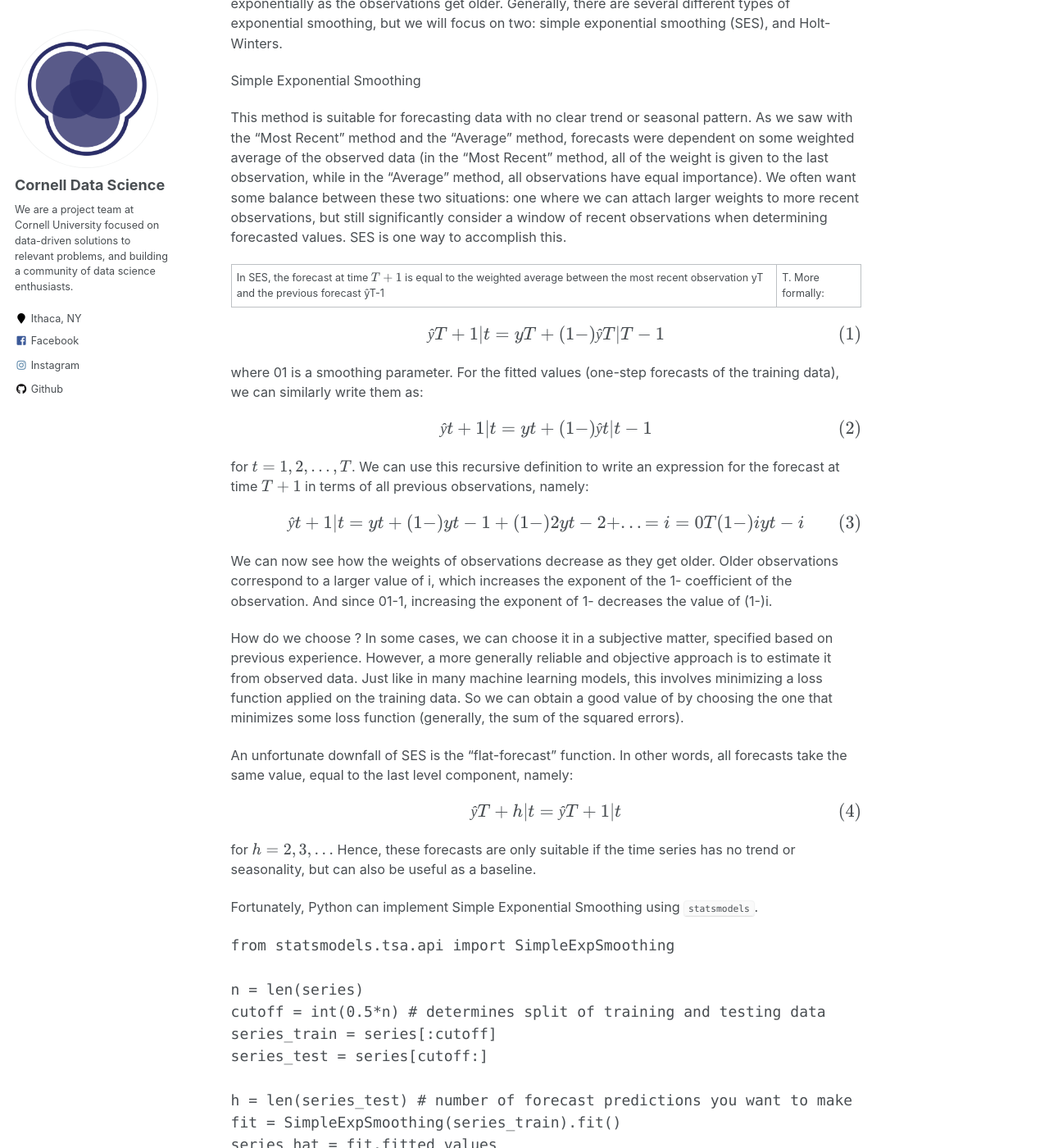
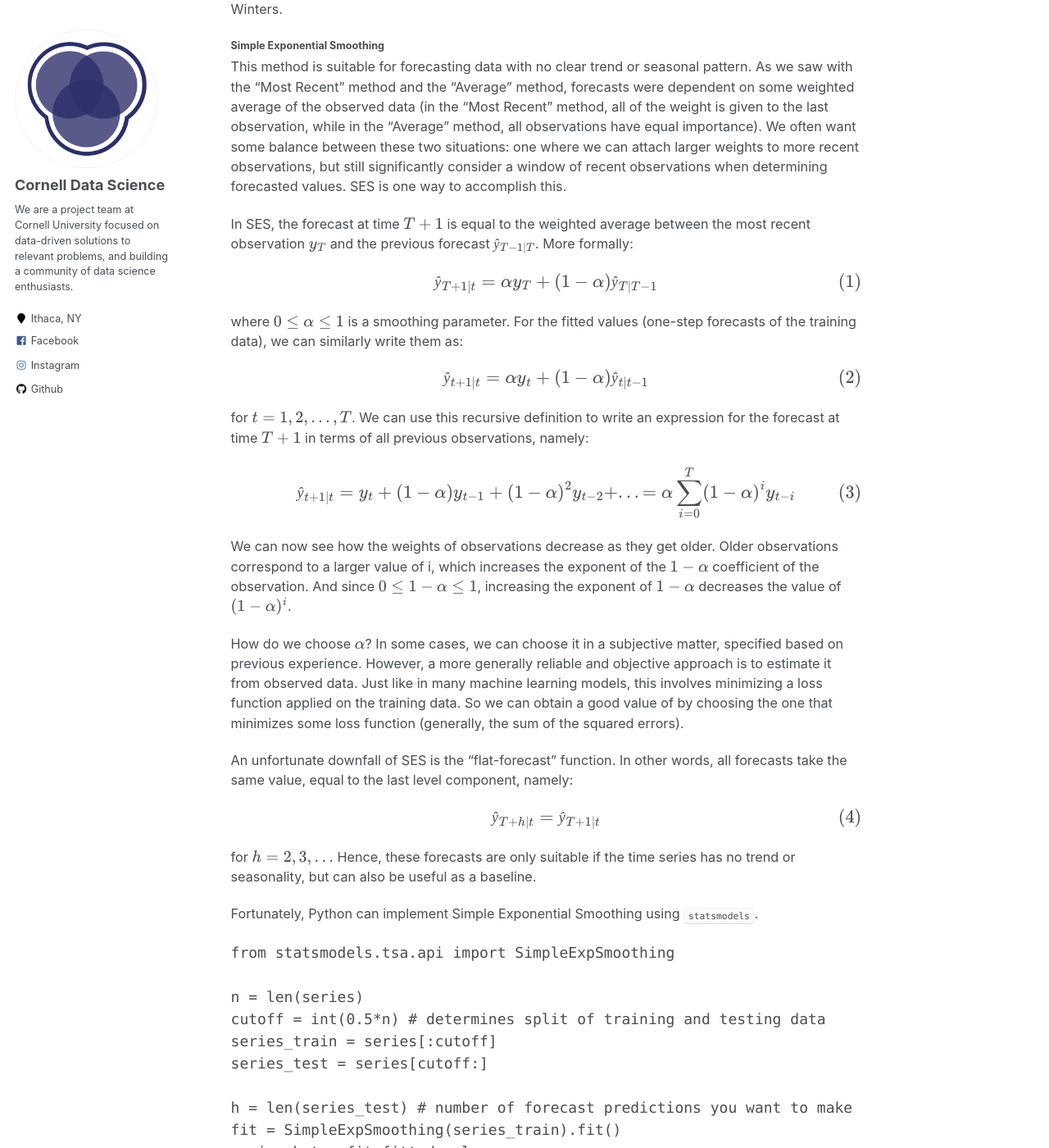
Before and after one commit to CornellDataScience/education-blogs, a Jekyll site: the page built from _posts/2022-04-14-time-series.md, in a window 1280 px wide and 1400 px high, scrolled down 3163 px. Shown: the whole window at 82% size. Built offline with Jekyll 4.4.1, drawn with Linux system fonts in a browser that asks for light colours; formulas are drawn with MathJax 3; some of the changed text lies outside the part shown.

Commit message:
updated time series formatting

```diff
--- a/_posts/2022-04-14-time-series.md
+++ b/_posts/2022-04-14-time-series.md
@@ -78,35 +78,33 @@ We have a few naive heuristics for simple forecasting:
 * _“Average”/Mean Method_: Here, the forecasts of all future values are simply equal to the average of the historical training data.
 * _Seasonal Naive Method_: This naive method is particularly useful for seasonal data. We set each forecast to be the last observed value from the same season.
 
-However,
-
-Exponential Smoothing
+### Exponential Smoothing
 
 Exponential smoothing has motivated some of the most successful forecasting models. The idea is that recent examples are weighted averages of previous observations, with the weights decaying exponentially as the observations get older. Generally, there are several different types of exponential smoothing, but we will focus on two: simple exponential smoothing (SES), and Holt-Winters.
 
-Simple Exponential Smoothing
+#### Simple Exponential Smoothing
 
 This method is suitable for forecasting data with no clear trend or seasonal pattern. As we saw with the “Most Recent” method and the “Average” method, forecasts were dependent on some weighted average of the observed data (in the “Most Recent” method, all of the weight is given to the last observation, while in the “Average” method, all observations have equal importance). We often want some balance between these two situations: one where we can attach larger weights to more recent observations, but still significantly consider a window of recent observations when determining forecasted values. SES is one way to accomplish this.
 
-In SES, the forecast at time $T + 1$ is equal to the weighted average between the most recent observation yT and the previous forecast ŷT-1|T. More formally:
+In SES, the forecast at time $T+1$ is equal to the weighted average between the most recent observation $y_T$ and the previous forecast $ŷ_{T-1 \vert T }$. More formally:
 
-$$ ŷT+1|t=yT+(1-)ŷT|T-1 $$
+$$ ŷ_{T+1|t}=\alpha y_T+(1-\alpha)ŷ_{T|T-1} $$
 
-where 01 is a smoothing parameter. For the fitted values (one-step forecasts of the training data), we can similarly write them as:
+where $0\leq \alpha \leq 1$ is a smoothing parameter. For the fitted values (one-step forecasts of the training data), we can similarly write them as:
 
-$$ ŷt+1|t=yt+(1-)ŷt|t-1 $$
+$$ ŷ_{t+1|t}=\alpha y_t+(1-\alpha)ŷ_{t|t-1} $$
 
 for $t=1, 2, ... , T$. We can use this recursive definition to write an expression for the forecast at time $T + 1$ in terms of all previous observations, namely:
 
-$$ ŷt+1|t=yt+(1-)yt-1+(1-)2yt-2+ ... =i=0T(1-)iyt-i $$
+$$ ŷ_{t+1|t}=y_t+(1-\alpha)y_{t-1}+(1-\alpha)^2 y_{t-2}+ ... =\alpha \sum_{i=0}^T (1-\alpha)^i y_{t-i} $$
 
-We can now see how the weights of observations decrease as they get older. Older observations correspond to a larger value of i, which increases the exponent of the 1- coefficient of the observation. And since 01-1, increasing the exponent of 1- decreases the value of (1-)i.
+We can now see how the weights of observations decrease as they get older. Older observations correspond to a larger value of i, which increases the exponent of the $1-\alpha$ coefficient of the observation. And since $0\leq 1-\alpha \leq 1$, increasing the exponent of $1-\alpha$ decreases the value of $(1-\alpha)^i$.
 
-How do we choose ? In some cases, we can choose it in a subjective matter, specified based on previous experience. However, a more generally reliable and objective approach is to estimate it from observed data. Just like in many machine learning models, this involves minimizing a loss function applied on the training data. So we can obtain a good value of  by choosing the one that minimizes some loss function (generally, the sum of the squared errors).
+How do we choose $\alpha$? In some cases, we can choose it in a subjective matter, specified based on previous experience. However, a more generally reliable and objective approach is to estimate it from observed data. Just like in many machine learning models, this involves minimizing a loss function applied on the training data. So we can obtain a good value of  by choosing the one that minimizes some loss function (generally, the sum of the squared errors).
 
 An unfortunate downfall of SES is the “flat-forecast” function. In other words, all forecasts take the same value, equal to the last level component, namely:
 
-$$ ŷT+h|t=ŷT+1|t $$
+$$ ŷ_{T+h|t}=ŷ_{T+1|t} $$
 
 for $h=2, 3, ...$ Hence, these forecasts are only suitable if the time series has no trend or seasonality, but can also be useful as a baseline.
 
@@ -131,14 +129,14 @@ plt.plot(range(cutoff), series_hat)
 forecast.plot()
 </pre>
 
-## Holt-Winters Model
+#### Holt-Winters Model
 
 Often, our time series data has inherent trend and seasonality, and SES tends to perform poorly on such models. At a high-level, Holt-Winters applies seasonality three times:
-Level smoothing (with parameter $⍺$)
-Trend smoothing (with parameter $ꞵ$)
-Seasonal smoothing (with parameter $γ$)
+* Level smoothing (with parameter $\alpha$)
+* Trend smoothing (with parameter $\beta$)
+* Seasonal smoothing (with parameter $\gamma$)
 
-We also specify the length of a seasonal period (s). Additionally, we can specify whether or not to explore seasonality as additive or multiplicative in nature.
+We also specify the length of a seasonal period ($s$). Additionally, we can specify whether or not to explore seasonality as additive or multiplicative in nature.
 
 
 Holt-Winters Additive
@@ -151,13 +149,13 @@ When to use:
 When to use:
 
 
-## Autoregressive Models
+### Autoregressive Models
 
 For stationary time series (i.e., no trend and seasonality), an autoregression sees the value of a variable at time $t$ as a linear function of the values preceding it. Mathematically, this can be expressed as:
 
-$$ yt=C+a1yt-1+a2yt-2+ ... +apyt-p+t $$
+$$ y_t=C+a_1 y_{t-1}+a_2 y_{t-2}+ ... +a_p y_{t-p}+\epsilon_t $$
 
-In the above expression, $p$ is the autoregressive parameter which indicates how many time steps to look at previously. $t$ is white noise, meaning that errors are independent and identically distributed (i.i.d) with a normal distribution that has mean 0 and constant variance.
+In the above expression, $p$ is the autoregressive parameter which indicates how many time steps to look at previously. $\epsilon_t$ is white noise, meaning that errors are independent and identically distributed (i.i.d) with a normal distribution that has mean 0 and constant variance.
 
 The value of $p$ can be set using various approaches, but one common method is to look at the auto-correlation function (ACF) plot or correlogram. This graph is a visual way to show serial correlation in data at various lags. The statsmodels library allows us to visualize the autocorrelation plot:
 
@@ -172,13 +170,13 @@ plt.show()
 </pre>
 
 
-## Moving Average Models
+### Moving Average Models
 
 For stationary time series, a moving average model will, similar to an autoregressive model, model the value of a variable as a linear combination of previous information. However, rather than using the values of the observations, a moving average will use the residual errors. Specifically:
 
-$$ yt=C+t+b1t-1+b2t-2+ ... +bqt-q $$
+$$ y_t=C+\epsilon_t+b_1 \epsilon_{t-1}+b_2 \epsilon_{t-2}+ ... +b_q \epsilon_{t-q} $$
 
-where $q$ is the moving average parameter, $t$ is white noise, and $t-1 ... t-q$ are the error terms at previous time periods.
+where $q$ is the moving average parameter, $\epsilon_t$ is white noise, and $\epsilon_{t-1} ... \epsilon_{t-q}$ are the error terms at previous time periods.
 
 The value of $q$ can be set using various approaches, but one common method is to look at the partial auto-correlation function (PACF) plot. A PACF plot is similar to an ACF plot in that we look at correlation values across different lags, except that in a PACF, each partial correlation controls for any correlation between observations of a shorter lag length. Here is how we can plot a PACF using statsmodels (note the code is very similar!):
 
```
